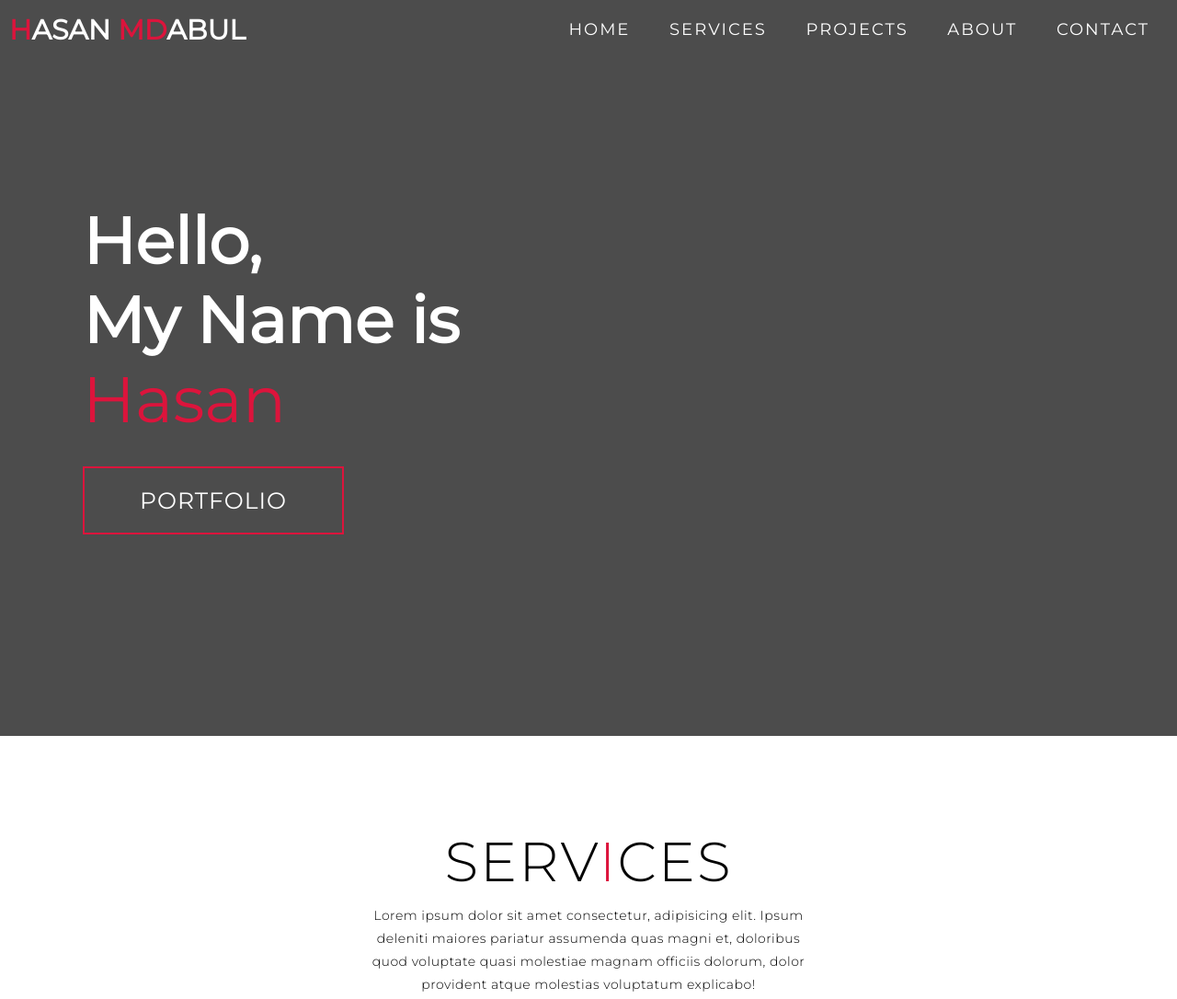
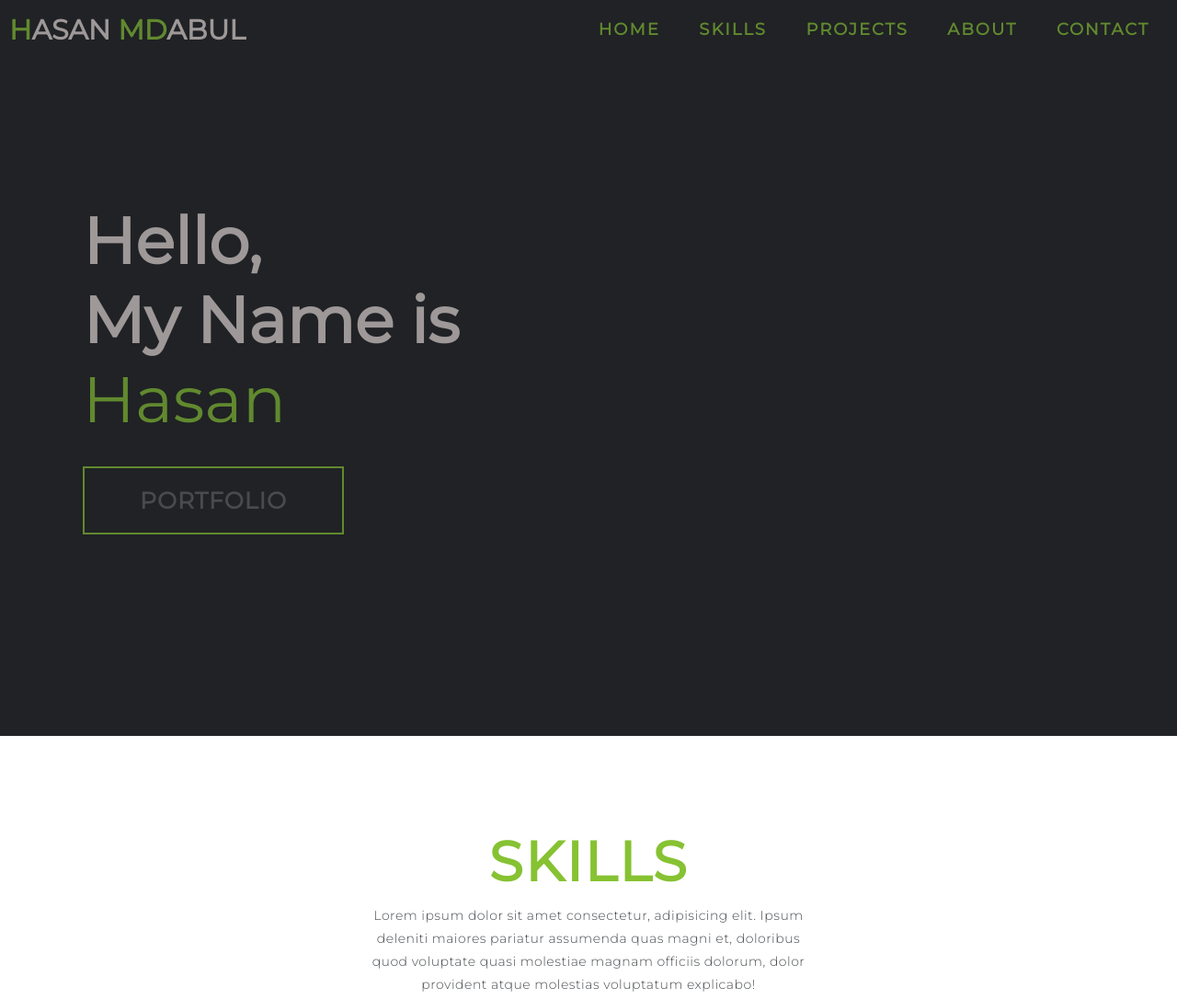
Before and after one commit to hasanmd91/Portfolio_website_, a plain HTML site: page index.html in a window 1280 px wide. Shown: the top 1086 px of the page at 92% size. Drawn offline with Linux system fonts and the light colour scheme.

Commit message:
fixing color

```diff
--- a/index.html
+++ b/index.html
@@ -23,7 +23,7 @@
             </div>
             <ul>
               <li><a href="#hero" data-after="Home">Home</a></li>
-              <li><a href="#services" data-after="Service">Services</a></li>
+              <li><a href="#skills" data-after="Skills">Skills</a></li>
               <li><a href="#projects" data-after="Projects">Projects</a></li>
               <li><a href="#about" data-after="About">About</a></li>
               <li><a href="#contact" data-after="Contact">Contact</a></li>
@@ -51,7 +51,7 @@
     <section id="services">
       <div class="services container">
         <div class="service-top">
-          <h1 class="section-title">Serv<span>i</span>ces</h1>
+          <h1 class="section-title">Skills</h1>
           <p>
             Lorem ipsum dolor sit amet consectetur, adipisicing elit. Ipsum
             deleniti maiores pariatur assumenda quas magni et, doloribus quod
--- a/style.css
+++ b/style.css
@@ -1,4 +1,14 @@
 @import "https://fonts.googleapis.com/css?family=Montserrat:300, 400, 700&display=swap";
+
+:root {
+  --background: #6c747b;
+  --lightgreen: #86c232;
+  --deepgreen: #61892f;
+  --lightgray: #6b6e70;
+  --deepgray: #474b4f;
+  --brandcolor: rgb(158, 152, 152);
+}
+
 * {
   padding: 0;
   margin: 0;
@@ -25,7 +35,7 @@ img {
   object-fit: cover;
 }
 p {
-  color: black;
+  color: var(--deepgray);
   font-size: 1.4rem;
   margin-top: 5px;
   line-height: 2.5rem;
@@ -34,23 +44,24 @@ p {
 }
 .section-title {
   font-size: 4rem;
-  font-weight: 300;
-  color: black;
+  font-weight: bolder;
+  color: var(--lightgreen);
   margin-bottom: 10px;
   text-transform: uppercase;
   letter-spacing: 0.2rem;
   text-align: center;
 }
 .section-title span {
-  color: crimson;
+  color: var(--deepgreen);
 }
 
 .cta {
   display: inline-block;
   padding: 10px 30px;
-  color: white;
+  color: var(--deepgray);
   background-color: transparent;
-  border: 2px solid crimson;
+  border: 2px solid var(--deepgreen);
+  font-weight: bolder;
   font-size: 2rem;
   text-transform: uppercase;
   letter-spacing: 0.1rem;
@@ -59,16 +70,16 @@ p {
   transition-property: background-color, color;
 }
 .cta:hover {
-  color: white;
-  background-color: crimson;
+  color: var(--deepgray);
+  background-color: var(--deepgreen);
 }
 .brand h1 {
   font-size: 3rem;
   text-transform: uppercase;
-  color: white;
+  color: rgb(158, 152, 152);
 }
 .brand h1 span {
-  color: crimson;
+  color: var(--deepgreen);
 }
 
 /* Header section */
@@ -82,7 +93,7 @@ p {
 }
 #header .header {
   min-height: 8vh;
-  background-color: rgba(31, 30, 30, 0.24);
+  background-color: var(--deepgreen);
   transition: 0.3s ease background-color;
 }
 #header .nav-bar {
@@ -97,7 +108,7 @@ p {
 #header .nav-list ul {
   list-style: none;
   position: absolute;
-  background-color: rgb(31, 30, 30);
+  background-color: var(--background);
   width: 100vw;
   height: 100vh;
   left: 100%;
@@ -115,10 +126,10 @@ p {
 }
 #header .nav-list ul a {
   font-size: 2.5rem;
-  font-weight: 500;
+  font-weight: bold;
   letter-spacing: 0.2rem;
   text-decoration: none;
-  color: white;
+  color: var(--deepgreen);
   text-transform: uppercase;
   padding: 20px;
   display: block;
@@ -129,7 +140,7 @@ p {
   top: 50%;
   left: 50%;
   transform: translate(-50%, -50%) scale(0);
-  color: rgba(240, 248, 255, 0.021);
+  color: var(--deepgray);
   font-size: 13rem;
   letter-spacing: 50px;
   z-index: -1;
@@ -140,13 +151,13 @@ p {
   letter-spacing: initial;
 }
 #header .nav-list ul li:hover a {
-  color: crimson;
+  color: var(--lightgray);
 }
 #header .hamburger {
   height: 60px;
   width: 60px;
   display: inline-block;
-  border: 3px solid white;
+  border: 3px solid var(--deepgreen);
   border-radius: 50%;
   position: relative;
   display: flex;
@@ -163,14 +174,14 @@ p {
   height: 100%;
   width: 100%;
   border-radius: 50%;
-  border: 3px solid white;
+  border: 3px solid var(--lightgray);
   animation: hamburger_puls 1s ease infinite;
 }
 #header .hamburger .bar {
   height: 2px;
   width: 30px;
   position: relative;
-  background-color: white;
+  background-color: var(--deepgreen);
   z-index: -1;
 }
 #header .hamburger .bar::after,
@@ -180,7 +191,7 @@ p {
   height: 100%;
   width: 100%;
   left: 0;
-  background-color: white;
+  background-color: var(--deepgreen);
   transition: 0.3s ease;
   transition-property: top, bottom;
 }
@@ -200,7 +211,7 @@ p {
 
 /* Hero Section */
 #hero {
-  background-image: url();
+  background-color: var(--background);
   background-size: cover;
   background-position: top center;
   position: relative;
@@ -248,7 +259,7 @@ p {
   left: 0;
   height: 100%;
   width: 0;
-  background-color: crimson;
+  background-color: var(--deepgreen);
   animation: text_reveal_box 1s ease;
   animation-delay: 0.5s;
 }
@@ -442,7 +453,7 @@ p {
   top: 19px;
   height: 98%;
   width: 98%;
-  border: 7px solid crimson;
+  border: 7px solid var(--deepgreen);
   z-index: -1;
 }
 /* End About Section */
@@ -555,12 +566,12 @@ p {
 }
 @keyframes text_reveal {
   100% {
-    color: white;
+    color: var(--brandcolor);
   }
 }
 @keyframes text_reveal_name {
   100% {
-    color: crimson;
+    color: var(--deepgreen);
     font-weight: 500;
   }
 }
@@ -624,7 +635,7 @@ p {
     top: 34px;
     height: 98%;
     width: 98%;
-    border: 10px solid crimson;
+    border: 10px solid var(--deepgreen);
   }
   #about .col-right {
     text-align: left;
```
